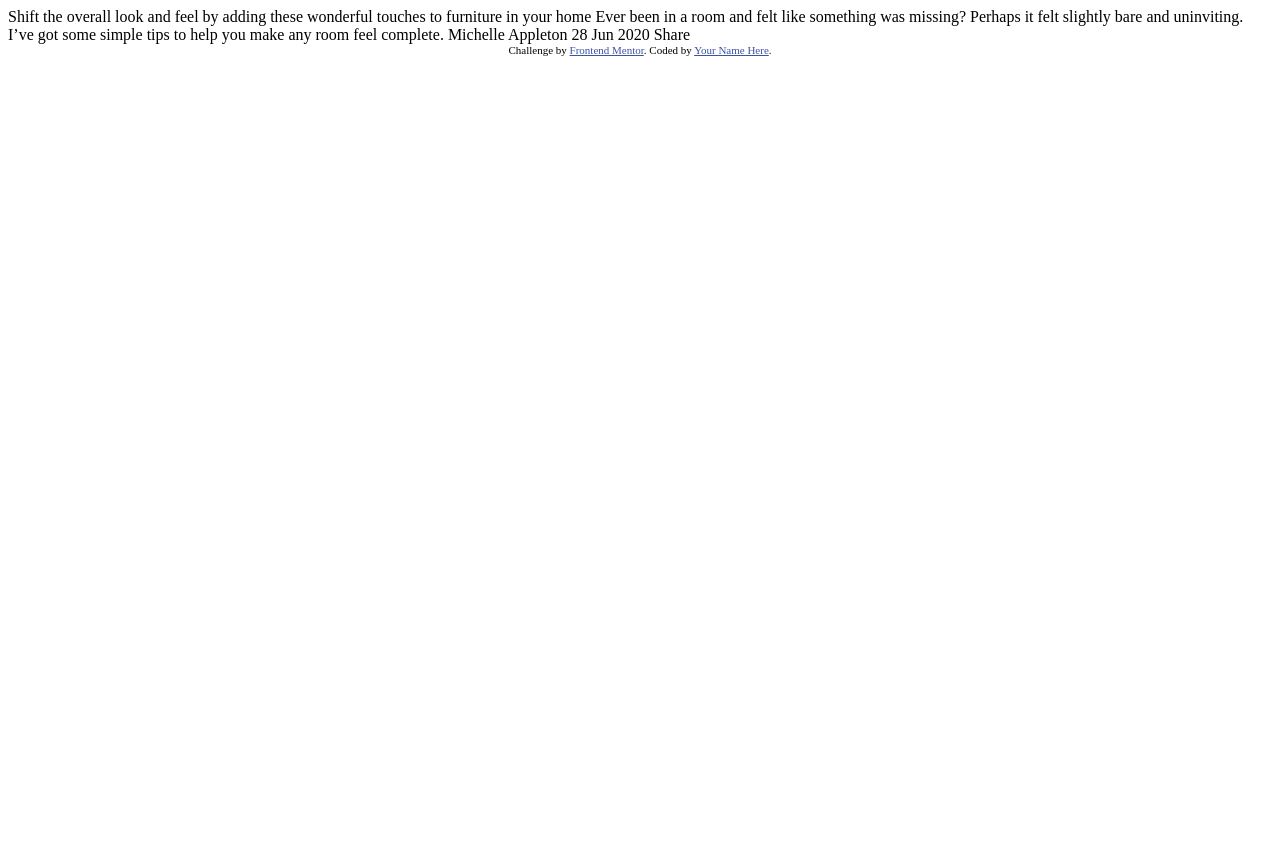
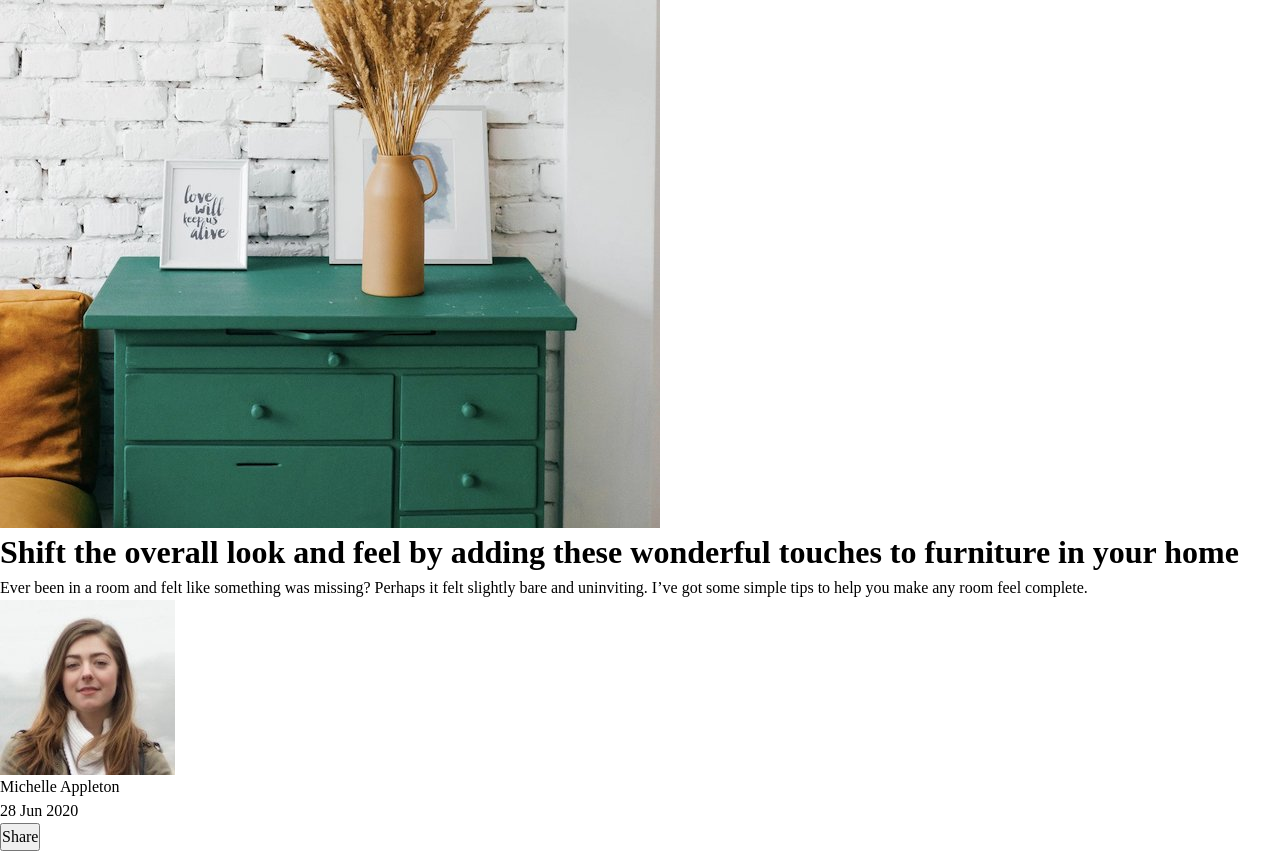
Before and after one commit to LouisVerch/FEM_Preview_Component_Master, a plain HTML site: page index.html in a window 1280 px wide. Before the commit the page ends 800 px from the top, so only its background shows below. Drawn offline with Linux system fonts and the light colour scheme.

Commit message:
Push HTML OK TODO : CSS and JS

```diff
--- a/index.html
+++ b/index.html
@@ -1,36 +1,40 @@
 <!DOCTYPE html>
 <html lang="en">
   <head>
-  <meta charset="UTF-8">
-  <meta name="viewport" content="width=device-width, initial-scale=1.0"> <!-- displays site properly based on user's device -->
+    <meta charset="UTF-8" />
+    <meta name="viewport" content="width=device-width, initial-scale=1.0" />
+    <!-- displays site properly based on user's device -->
 
-  <link rel="icon" type="image/png" sizes="32x32" href="./images/favicon-32x32.png">
-
+    <link
+      rel="icon"
+      type="image/png"
+      sizes="32x32"
+      href="./images/favicon-32x32.png"
+    />
+    <link href="./styles.css" rel="stylesheet" />
+    <script defer src="./main.js"></script>
+    <!-- add `defer` attribute -->
     <title>Frontend Mentor | Article preview component</title>
-
-  <!-- Feel free to remove these styles or customise in your own stylesheet 👍 -->
-  <style>
-    .attribution { font-size: 11px; text-align: center; }
-    .attribution a { color: hsl(228, 45%, 44%); }
-  </style>
   </head>
   <body>
-
-  Shift the overall look and feel by adding these wonderful
-  touches to furniture in your home
-
-  Ever been in a room and felt like something was missing? Perhaps
-  it felt slightly bare and uninviting. I’ve got some simple tips
-  to help you make any room feel complete.
-
-  Michelle Appleton
-  28 Jun 2020
-
-  Share
-
-  <div class="attribution">
-    Challenge by <a href="https://www.frontendmentor.io?ref=challenge" target="_blank">Frontend Mentor</a>.
-    Coded by <a href="#">Your Name Here</a>.
+    <div class="container-main">
+      <img src="images/drawers.jpg" alt="Picure of a green drawer" />
+      <h1 class="paragraph-header">
+        Shift the overall look and feel by adding these wonderful touches to
+        furniture in your home
+      </h1>
+      <p>
+        Ever been in a room and felt like something was missing? Perhaps it felt
+        slightly bare and uninviting. I’ve got some simple tips to help you make
+        any room feel complete.
+      </p>
+      <div class="container-footer">
+        <img src="images/avatar-michelle.jpg" alt="Picture of the author" />
+        <div class="author-date">
+          Michelle Appleton <br /><span>28 Jun 2020</span>
+        </div>
+        <button>Share</button>
+      </div>
     </div>
   </body>
 </html>
--- /dev/null
+++ b/styles.css
@@ -0,0 +1,88 @@
+@import url('https://fonts.googleapis.com/css2?family=Manrope:wght@500;700&display=swap');
+
+:root {
+    /* Font Family */
+    --font-family-manrope: 'Manrope', sans-serif;
+
+    /* Font Weights */
+    --font-weight-500: 500;
+    --font-weight-700: 700;
+
+    /* Colors */
+    --color-very-dark-grayish-blue: hsl(217, 19%, 35%);
+    --color-desaturated-dark-blue: hsl(214, 17%, 51%);
+    --color-grayish-blue: hsl(212, 23%, 69%);
+    --color-light-grayish-blue: hsl(210, 46%, 95%);
+}
+
+/* 1. Use a more-intuitive box-sizing model */
+*,
+*::before,
+*::after {
+    box-sizing: border-box;
+}
+
+/* 2. Remove default margin and padding*/
+* {
+    margin: 0;
+    padding: 0;
+}
+
+body {
+    /* 3. Add accessible line-height */
+    line-height: 1.5;
+    /* 4. Improve text rendering */
+    -webkit-font-smoothing: antialiased;
+    text-align: left;
+}
+
+/* 5. Improve media defaults */
+img,
+picture,
+video,
+canvas,
+svg {
+    display: block;
+    max-width: 100%;
+}
+
+/* 6. Inherit fonts for form controls */
+input,
+button,
+textarea,
+select {
+    font: inherit;
+}
+
+/* 7. Avoid text overflows */
+p,
+h1,
+h2,
+h3,
+h4,
+h5,
+h6 {
+    overflow-wrap: break-word;
+}
+
+/* 8. Improve line wrapping */
+p {
+    text-wrap: pretty;
+}
+
+h1,
+h2,
+h3,
+h4,
+h5,
+h6 {
+    text-wrap: balance;
+}
+
+/*
+  9. Create a root stacking context
+*/
+#root,
+#__next {
+    isolation: isolate;
+}
```
Also changed, not shown: main.js (added). Lines whose indentation alone changed are shown as unchanged.
